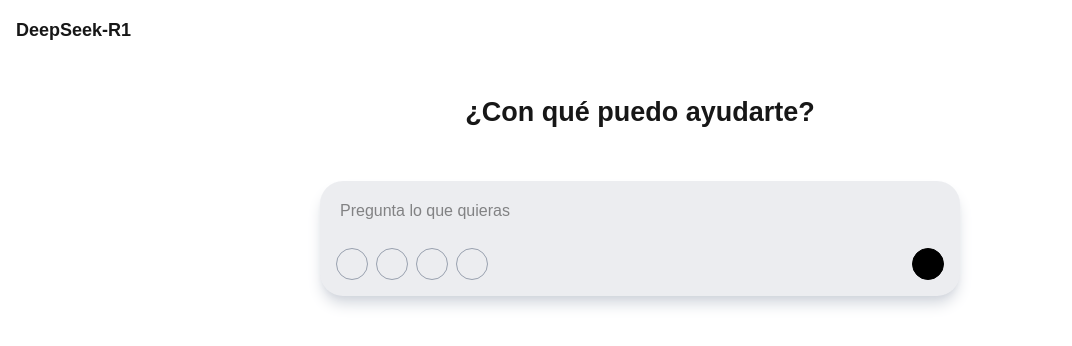
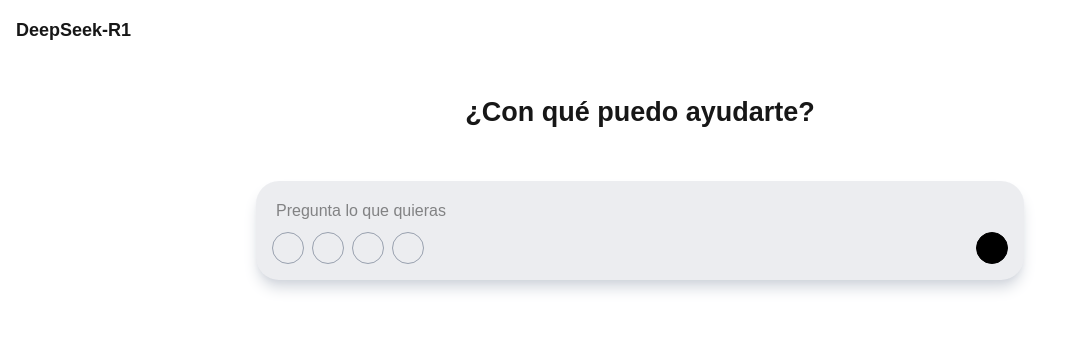
Before and after one commit to Nirmat4/chat-ia, a Next.js app: page / in a window 1280 px wide. Shown: the top 346 px of the page, without its empty margins (0-1072 px from the left). Built offline with nearby package versions, Linux system fonts and the light colour scheme; some icons are missing.

Commit message:
style: cambio sobre el tamaño

```diff
--- a/src/app/components/messageZone.tsx
+++ b/src/app/components/messageZone.tsx
@@ -1,6 +1,6 @@
 export default function MessageZone(){
     return (
-        <div className="flex flex-col m-4 p-4 gap-4 w-[90%] md:w-[50%] justify-center items-center">
+        <div className="flex flex-col m-4 p-4 gap-4 w-[90%] md:w-[70%] lg:w-[60%] justify-center items-center">
             <p className="text-[27px] font-bold">¿Con qué puedo ayudarte?</p>
         </div>
     );
--- a/src/app/components/sendMessage.tsx
+++ b/src/app/components/sendMessage.tsx
@@ -38,7 +38,7 @@ export default function SendMessage() {
   }
 
   return (
-    <div className="flex flex-col m-4 p-4 gap-4 w-[90%] md:w-[50%] rounded-[23px] bg-card shadow-gray-300 shadow-lg">
+    <div className="flex flex-col m-4 p-4 w-[90%] md:w-[70%] lg:w-[60%] rounded-[23px] bg-card shadow-gray-300 shadow-lg">
       <TextField />
       <div className="flex flex-row justify-between items-center">
         <div className="flex flex-row gap-2">
```
